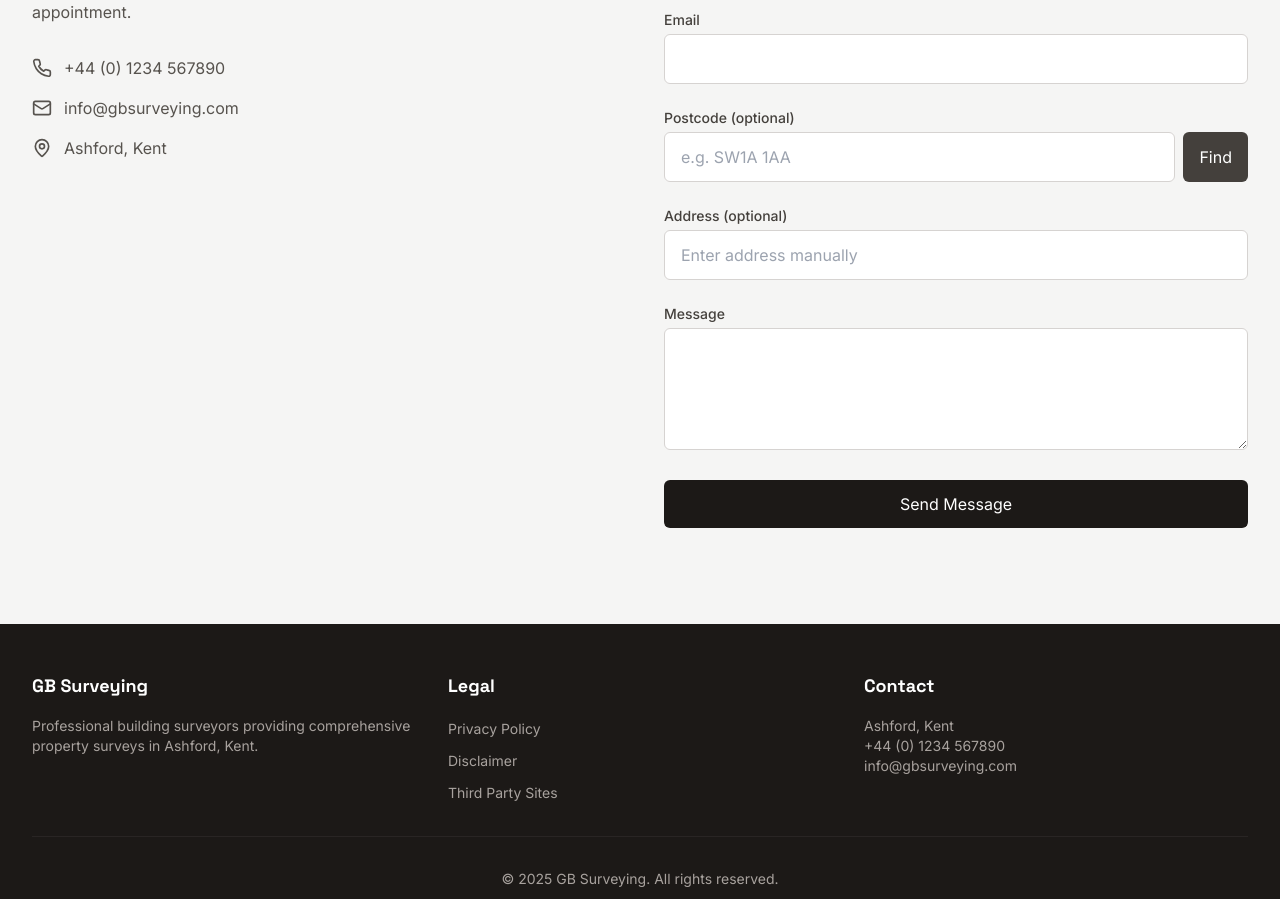
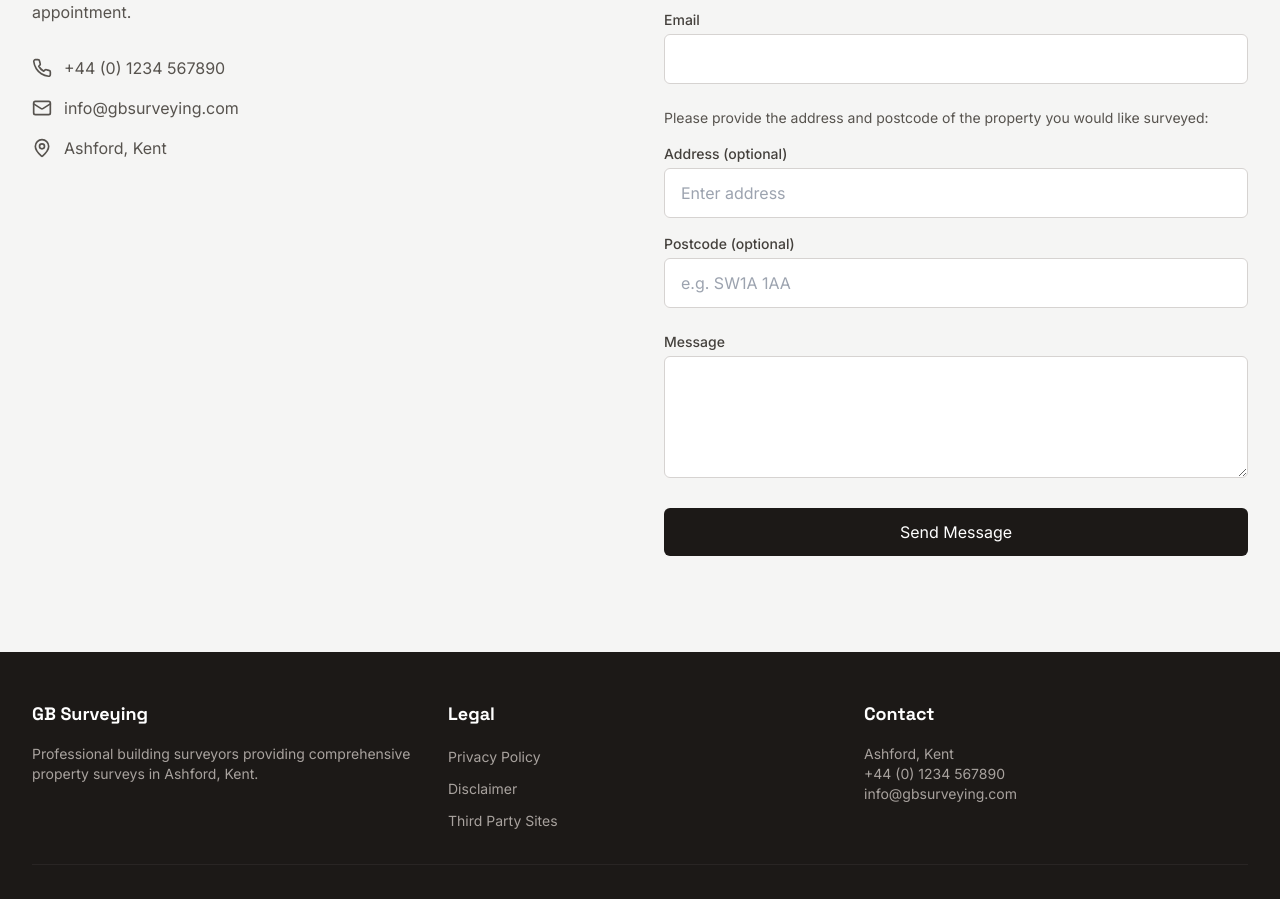
Before and after one commit to jordanjoecooper/surveyor-sparkle-helper, a React (Vite) app: page / in a window 1280 px wide. Shown: the part 1508-2407 px from the top of the page. Built offline with nearby package versions, Linux system fonts and the light colour scheme.

Commit message:
Add contact form address area

```diff
--- a/src/components/ContactForm.tsx
+++ b/src/components/ContactForm.tsx
@@ -3,36 +3,6 @@ import { useState } from 'react';
 const ContactForm = () => {
   const [postcode, setPostcode] = useState('');
   const [address, setAddress] = useState('');
-  const [addresses, setAddresses] = useState<Array<string>>([]);
-  const [lookupError, setLookupError] = useState(false);
-  const [isLoading, setIsLoading] = useState(false);
-
-  const lookupPostcode = async () => {
-    if (!postcode) return;
-
-    setIsLoading(true);
-    setLookupError(false);
-
-    try {
-      const response = await fetch(`https://api.postcodes.io/postcodes/${postcode}`);
-      if (!response.ok) throw new Error('Postcode not found');
-
-      const data = await response.json();
-      const formattedAddress = [
-        data.result.thoroughfare,
-        data.result.post_town,
-        data.result.postcode
-      ].filter(Boolean).join(', ');
-
-      setAddresses([formattedAddress]);
-      setLookupError(false);
-    } catch (error) {
-      console.error('Postcode lookup failed:', error);
-      setLookupError(true);
-    } finally {
-      setIsLoading(false);
-    }
-  };
 
   return (
     <form className="space-y-6">
@@ -58,62 +28,38 @@ const ContactForm = () => {
         />
       </div>
 
-      <div>
-        <label htmlFor="postcode" className="block text-sm font-medium text-warmGray-700 mb-1">
-          Postcode (optional)
-        </label>
-        <div className="flex gap-2">
-          <input
-            type="text"
-            id="postcode"
-            value={postcode}
-            onChange={(e) => setPostcode(e.target.value)}
-            className="flex-1 px-4 py-3 rounded-md border border-warmGray-300 focus:ring-2 focus:ring-warmGray-400 focus:border-transparent transition-colors duration-200"
-            placeholder="e.g. SW1A 1AA"
-          />
-          <button
-            type="button"
-            onClick={lookupPostcode}
-            disabled={isLoading}
-            className="px-4 py-2 bg-warmGray-700 text-white rounded-md hover:bg-warmGray-600 disabled:opacity-50 disabled:cursor-not-allowed"
-          >
-            {isLoading ? 'Loading...' : 'Find'}
-          </button>
-        </div>
-        {lookupError && (
-          <p className="mt-1 text-sm text-warmGray-500">
-            Couldn't find address. You can enter it manually below.
-          </p>
-        )}
-      </div>
+      <div className="space-y-4">
+        <p className="text-sm text-warmGray-600">
+          Please provide the address and postcode of the property you would like surveyed:
+        </p>
 
-      <div>
-        <label htmlFor="address" className="block text-sm font-medium text-warmGray-700 mb-1">
-          Address (optional)
-        </label>
-        {addresses.length > 0 ? (
-          <select
-            value={address}
-            onChange={(e) => setAddress(e.target.value)}
-            className="w-full px-4 py-3 rounded-md border border-warmGray-300 focus:ring-2 focus:ring-warmGray-400 focus:border-transparent transition-colors duration-200"
-          >
-            <option value="">Select address</option>
-            {addresses.map((addr, index) => (
-              <option key={index} value={addr}>
-                {addr}
-              </option>
-            ))}
-          </select>
-        ) : (
+        <div>
+          <label htmlFor="address" className="block text-sm font-medium text-warmGray-700 mb-1">
+            Address (optional)
+          </label>
           <input
             type="text"
             id="address"
             value={address}
             onChange={(e) => setAddress(e.target.value)}
             className="w-full px-4 py-3 rounded-md border border-warmGray-300 focus:ring-2 focus:ring-warmGray-400 focus:border-transparent transition-colors duration-200"
-            placeholder="Enter address manually"
+            placeholder="Enter address"
           />
-        )}
+        </div>
+
+        <div>
+          <label htmlFor="postcode" className="block text-sm font-medium text-warmGray-700 mb-1">
+            Postcode (optional)
+          </label>
+          <input
+            type="text"
+            id="postcode"
+            value={postcode}
+            onChange={(e) => setPostcode(e.target.value)}
+            className="w-full px-4 py-3 rounded-md border border-warmGray-300 focus:ring-2 focus:ring-warmGray-400 focus:border-transparent transition-colors duration-200"
+            placeholder="e.g. SW1A 1AA"
+          />
+        </div>
       </div>
 
       <div>
```
